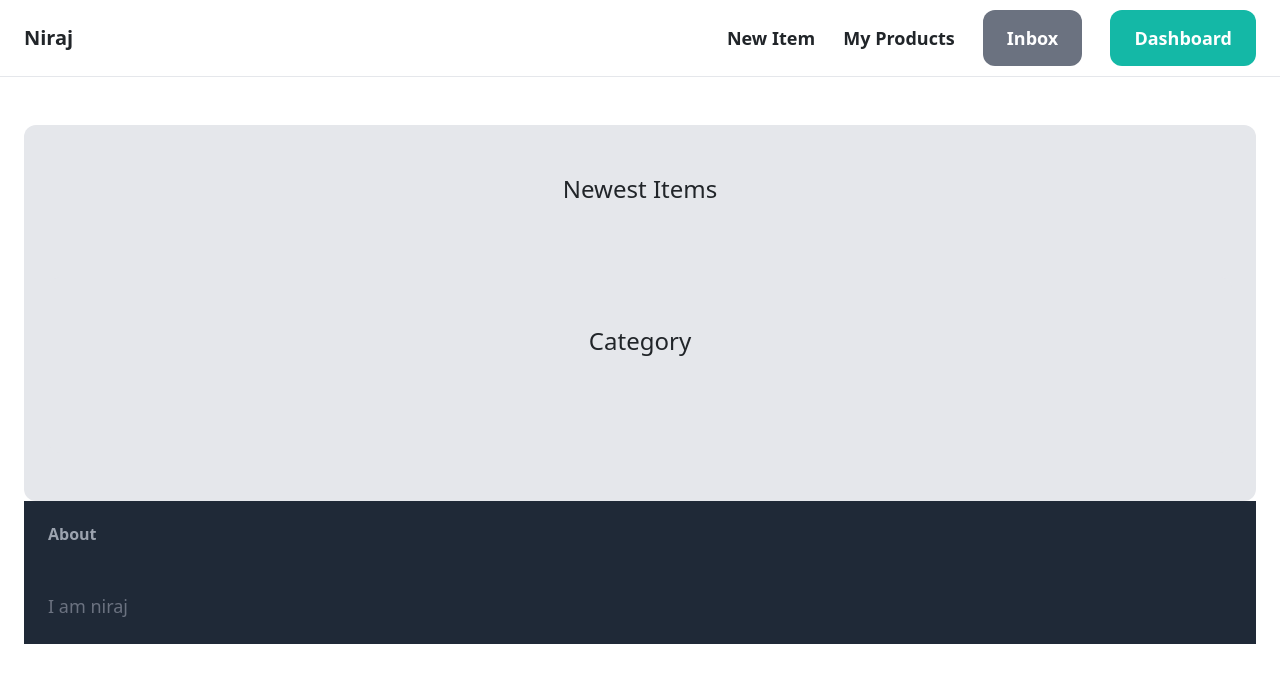
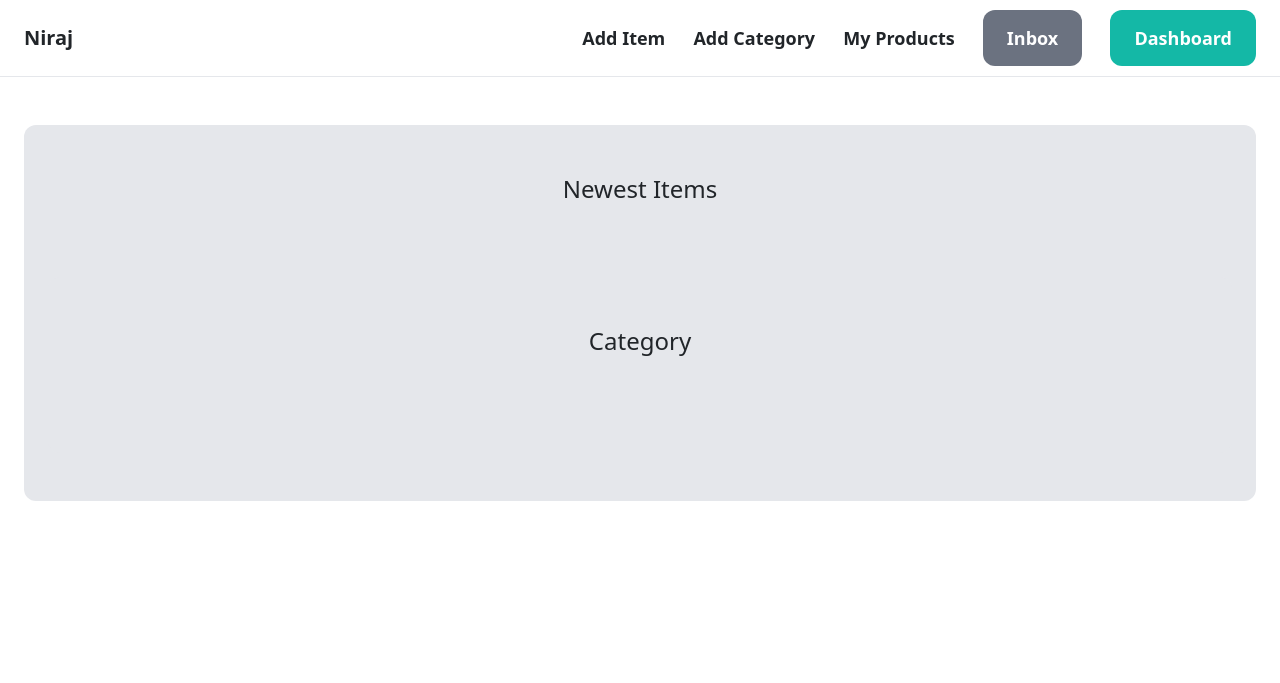
Before and after one commit to Niraj-commits/E-Commerce_Site, a Django app: page / in a window 1280 px wide. Shown: the top 683 px of the page. Run offline with Django 5.2, Linux system fonts and the light colour scheme; the visitor is signed in with stand-in values (Sample User, id 1); data that the repository does not hold is empty; some libraries are stand-ins or nearby versions.

Commit message:
Add category and delete items done

```diff
--- a/E_comm/models.py
+++ b/E_comm/models.py
@@ -6,6 +6,7 @@ from django.contrib.auth.models import User
 class Category(models.Model):
 
     name = models.CharField(max_length=50,default="Items")
+    created_by = models.ForeignKey(User,on_delete=models.CASCADE)
 
     class Meta:
         verbose_name_plural = "Categories"
--- a/E_comm/urls.py
+++ b/E_comm/urls.py
@@ -7,8 +7,9 @@ urlpatterns = [
     path('favicon.ico/', lambda request: HttpResponse(status=204)),
     path('', index,name='index'),
     path('contact/',contact,name='contact'),
-    path('create/',NewItemCreate,name='create'),
     path('user_detail/',myProducts,name = 'myProducts'),
+    path('create/',NewItemCreate,name='create_item'),
+    path('category/',NewCategoryCreate,name='create_category'),
     path('<pk>/',item_detail,name = 'item_details'),
     path('<pk>/delete/',deleteItem,name = 'delete_items'),
     path('<pk>/edit/',editProducts,name = 'edit_items'),
--- a/E_comm/views.py
+++ b/E_comm/views.py
@@ -77,3 +77,15 @@ def editProducts(request,pk):
         return redirect('item_details',pk=queryset.pk)
 
     return render(request,'items/edit.html',context)
+
+@login_required
+def NewCategoryCreate(request):
+
+    if request.method == "POST":
+        category = request.POST.get("category")
+        created_by = request.user
+
+        Category.objects.create(name = category,created_by = created_by)
+        return redirect('/')
+
+    return render(request,'items/category/create.html')
--- a/templates/base.html
+++ b/templates/base.html
@@ -15,7 +15,8 @@
 
         <div class="space-x-6">
             {% if request.user.is_authenticated%}
-            <a href="{% url 'create' %}" class="text-lg font-semibold hover:text-gray-500">New Item</a>
+            <a href="{% url 'create_item' %}" class="text-lg font-semibold hover:text-gray-500">Add Item</a>
+            <a href="{% url 'create_category' %}" class="text-lg font-semibold hover:text-gray-500">Add Category</a>
             <a href="{% url 'myProducts' %}" class="text-lg font-semibold hover:text-gray-500">My Products</a>
             <a href="/" class="px-4 py-3 text-lg font-semibold bg-gray-500 text-white rounded-xl hover:bg-gray-700">Inbox</a>
             <a href="/" class="px-4 py-3 text-lg font-semibold bg-teal-500 text-white rounded-xl hover:bg-teal-700">Dashboard</a>
@@ -28,13 +29,6 @@
     <div class="px-6 py-6">
     {% block body %}{% endblock body %}
 </div>
-
-<footer class="py-6 px-6 flex justify-between bg-gray-800">
-    <div class="w-2/3 pr-10">
-        <h3 class="mb-5 font-semibold text-gray-400">About</h3>
-        <p class="text-lg text-gray-500">I am niraj</p>
-    </div>
-</footer>
 <script src="https://cdn.jsdelivr.net/npm/bootstrap@5.3.3/dist/js/bootstrap.bundle.min.js" integrity="sha384-YvpcrYf0tY3lHB60NNkmXc5s9fDVZLESaAA55NDzOxhy9GkcIdslK1eN7N6jIeHz" crossorigin="anonymous"></script>
 </body>
 </html>
--- a/templates/index.html
+++ b/templates/index.html
@@ -17,6 +17,8 @@
                 <p class="text-gray-500">Price: {{ item.price }}</p>
             </div>
         </a>
+
+
         {% endfor %}
     </div>
     <div class="mt-6 px-6 py-12 bg-gray-200 rounded-xl">
@@ -37,4 +39,4 @@
     </div>
 
 
-{% endblock body %}
+    {% endblock body %}
```
Also changed, not shown: templates/items/category/create.html (added, +15 -0 lines), E_comm/migrations/0001_initial.py, E_comm/migrations/0002_alter_category_options_items_category_and_more.py (deleted), E_comm/migrations/0003_rename_items_item.py (deleted), E_comm/migrations/0004_rename_descriptin_item_description.py (deleted), E_comm/migrations/0005_alter_item_category.py (deleted), templates/items/create.html (line endings or trailing spaces).
